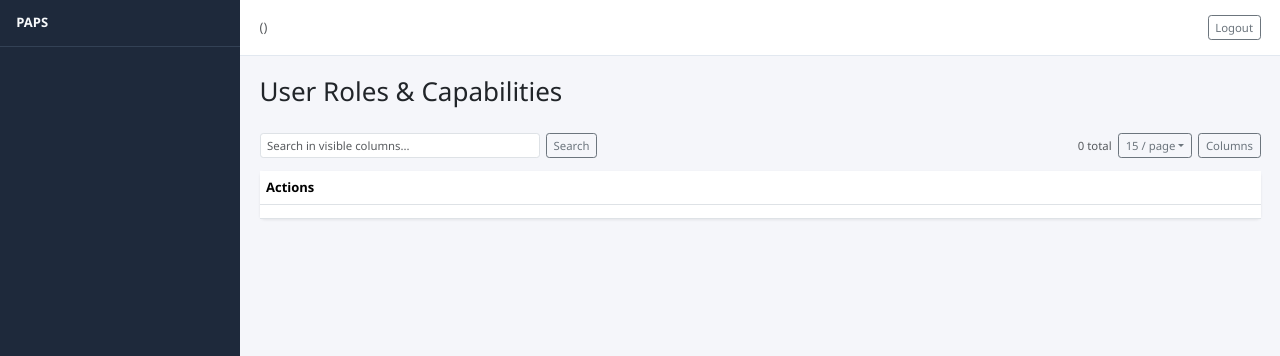
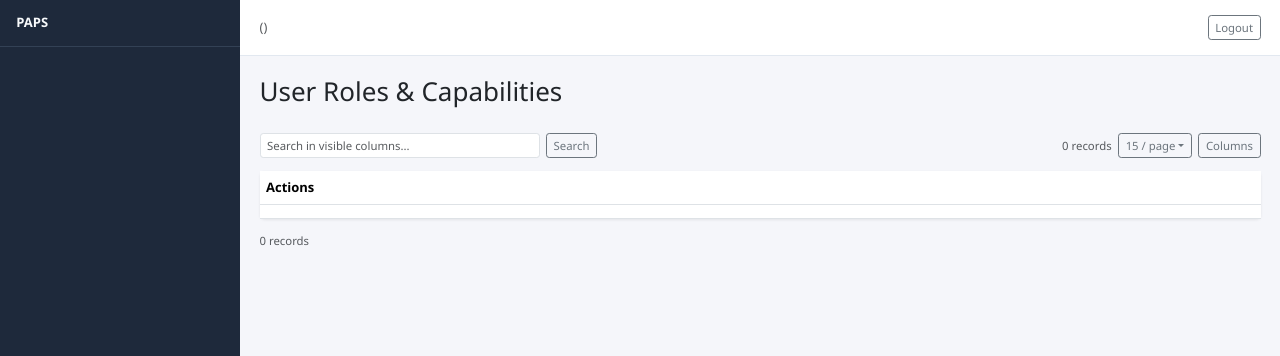
Before and after one commit to tomengsanchez/paper, a PHP site: template app/Views/roles/index.php in a window 1280 px wide. Shown: the top 356 px of the page. Run offline with PHP 8.4, Linux system fonts and the light colour scheme; the template is opened without the code that fills it: most values are stand-ins (such as "Sample title", 1, 10 or a date in 2020); lists and menus that the app fills with data are empty; some libraries are stand-ins or nearby versions.

Commit message:
fixed table:show all total records

```diff
--- a/app/Views/partials/list_pagination.php
+++ b/app/Views/partials/list_pagination.php
@@ -8,18 +8,25 @@ $listSort = $listSort ?? '';
 $listOrder = $listOrder ?? 'asc';
 $base = $listBaseUrl . '?q=' . urlencode($listSearch) . '&columns=' . urlencode(implode(',', $listColumns)) . '&sort=' . urlencode($listSort) . '&order=' . urlencode($listOrder) . '&per_page=' . (int)($p['per_page'] ?? 15);
 ?>
-<?php if (($p['total_pages'] ?? 0) > 1): ?>
-<nav class="mt-3" aria-label="List pagination">
-    <ul class="pagination pagination-sm mb-0 justify-content-center">
-        <li class="page-item <?= ($p['page'] ?? 1) <= 1 ? 'disabled' : '' ?>"><a class="page-link" href="<?= ($p['page'] ?? 1) <= 1 ? '#' : htmlspecialchars($base . '&page=' . (($p['page'] ?? 1) - 1)) ?>">Previous</a></li>
-        <?php
-        $page = $p['page'] ?? 1;
-        $totalPages = $p['total_pages'] ?? 0;
-        $range = 2;
-        for ($i = max(1, $page - $range); $i <= min($totalPages, $page + $range); $i++):
-        ?><li class="page-item <?= $i === $page ? 'active' : '' ?>"><a class="page-link" href="<?= htmlspecialchars($base . '&page=' . $i) ?>"><?= $i ?></a></li><?php endfor; ?>
-        <li class="page-item <?= ($p['page'] ?? 1) >= ($p['total_pages'] ?? 1) ? 'disabled' : '' ?>"><a class="page-link" href="<?= ($p['page'] ?? 1) >= ($p['total_pages'] ?? 1) ? '#' : htmlspecialchars($base . '&page=' . (($p['page'] ?? 1) + 1)) ?>">Next</a></li>
-    </ul>
-    <p class="text-center text-muted small mt-1">Page <?= $page ?> of <?= $totalPages ?: 1 ?></p>
-</nav>
-<?php endif; ?>
+<?php
+$page = $p['page'] ?? 1;
+$totalPages = max(1, $p['total_pages'] ?? 0);
+$total = (int)($p['total'] ?? 0);
+$perPage = (int)($p['per_page'] ?? 15);
+$start = $total > 0 ? (($page - 1) * $perPage) + 1 : 0;
+$end = min($page * $perPage, $total);
+?>
+<div class="d-flex flex-wrap align-items-center justify-content-between gap-2 mt-3">
+    <span class="text-muted small"><?= $total > 0 ? 'Showing ' . $start . '–' . $end . ' of ' . number_format($total) : '0 records' ?></span>
+    <?php if ($totalPages > 1): ?>
+    <div class="d-flex align-items-center gap-2">
+        <a class="btn btn-sm btn-outline-secondary<?= $page <= 1 ? ' disabled' : '' ?>" href="<?= $page <= 1 ? '#' : htmlspecialchars($base . '&page=' . ($page - 1)) ?>" <?= $page <= 1 ? 'tabindex="-1" aria-disabled="true"' : '' ?>>Previous</a>
+        <select class="form-select form-select-sm" style="width:auto;" onchange="if(this.value)window.location.href=this.value" aria-label="Go to page">
+            <?php for ($i = 1; $i <= $totalPages; $i++): ?>
+            <option value="<?= htmlspecialchars($base . '&page=' . $i) ?>" <?= $i === $page ? 'selected' : '' ?>>Page <?= $i ?> of <?= $totalPages ?></option>
+            <?php endfor; ?>
+        </select>
+        <a class="btn btn-sm btn-outline-secondary<?= $page >= $totalPages ? ' disabled' : '' ?>" href="<?= $page >= $totalPages ? '#' : htmlspecialchars($base . '&page=' . ($page + 1)) ?>" <?= $page >= $totalPages ? 'tabindex="-1" aria-disabled="true"' : '' ?>>Next</a>
+    </div>
+    <?php endif; ?>
+</div>
--- a/app/Views/partials/list_toolbar.php
+++ b/app/Views/partials/list_toolbar.php
@@ -22,7 +22,7 @@ $modalId = 'listColumnsModal_' . preg_replace('/[^a-z0-9]/', '_', $listModule);
         <?php if ($listSearch): ?><a href="<?= htmlspecialchars($listBaseUrl) ?>?columns=<?= htmlspecialchars(implode(',', $listColumns)) ?>&sort=<?= htmlspecialchars($listSort) ?>&order=<?= htmlspecialchars($listOrder) ?>&per_page=<?= (int)($p['per_page'] ?? 15) ?>" class="btn btn-sm btn-outline-secondary">Clear</a><?php endif; ?>
     </form>
     <div class="d-flex align-items-center gap-2">
-        <span class="text-muted small"><?= (int)$p['total'] ?> total</span>
+        <span class="text-muted small fw-medium"><?= number_format((int)$p['total']) ?> record<?= (int)$p['total'] !== 1 ? 's' : '' ?></span>
         <div class="dropdown">
             <button class="btn btn-sm btn-outline-secondary dropdown-toggle" type="button" data-bs-toggle="dropdown"><?= (int)($p['per_page'] ?? 15) ?> / page</button>
             <ul class="dropdown-menu">
```
